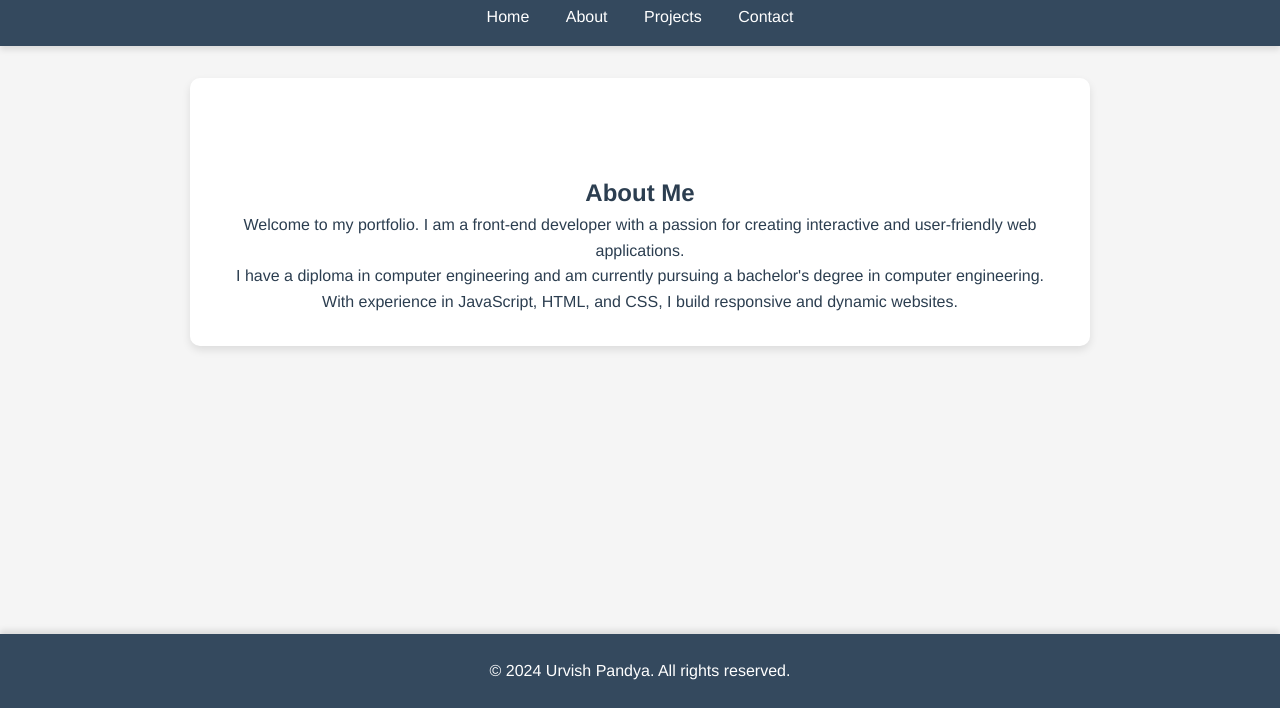
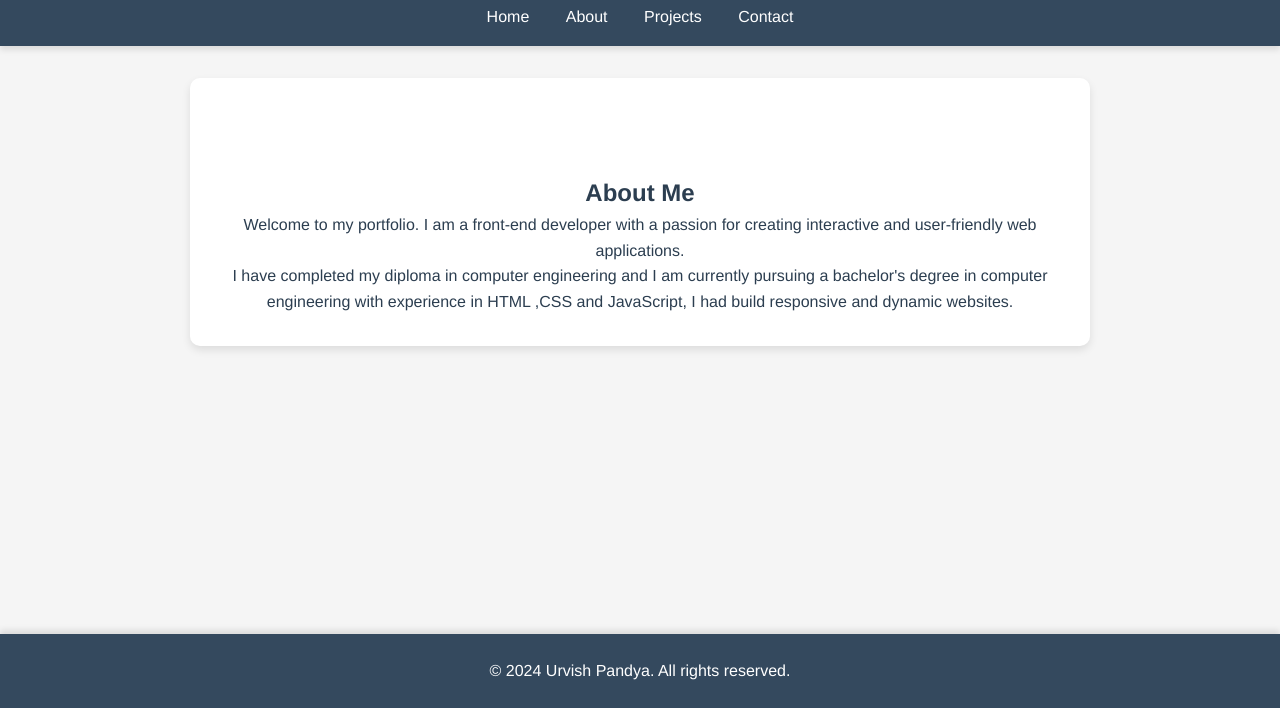
Before and after one commit to urvish2930/My-Portfolio-, a plain HTML site: page about.html in a window 1280 px wide. Shown: the part 92-800 px from the top of the page. Drawn offline with Linux system fonts and the light colour scheme.

Commit message:
Update about.html

```diff
--- a/about.html
+++ b/about.html
@@ -25,7 +25,7 @@
         <section id="about">
             <h2>About Me</h2>
             <p>Welcome to my portfolio. I am a front-end developer with a passion for creating interactive and user-friendly web applications.</p>
-            <p>I have a diploma in computer engineering and am currently pursuing a bachelor's degree in computer engineering. With experience in JavaScript, HTML, and CSS, I build responsive and dynamic websites.</p>
+            <p>I have completed my diploma in computer engineering and I am currently pursuing a bachelor's degree in computer engineering with experience in HTML ,CSS and JavaScript, I had build responsive and dynamic websites.</p>
         </section>
     </main>
 
```
